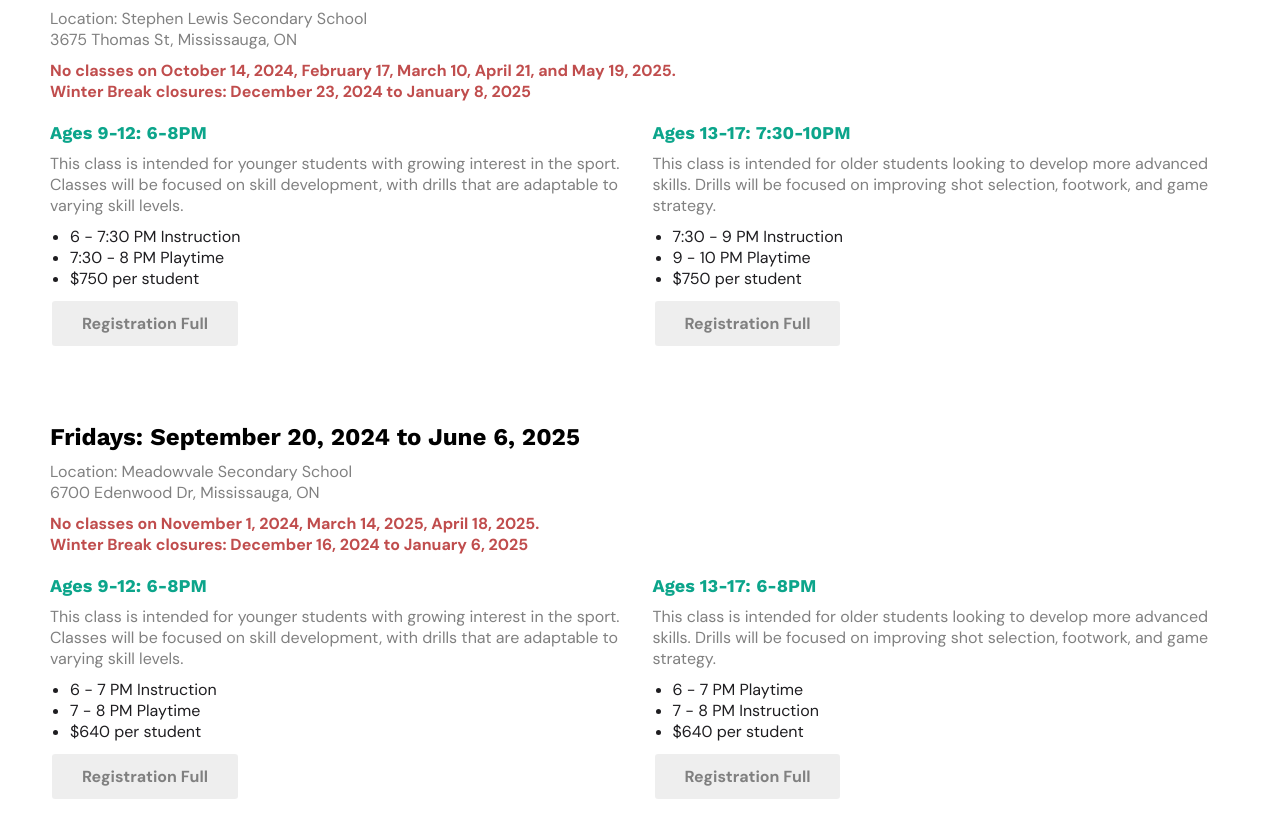
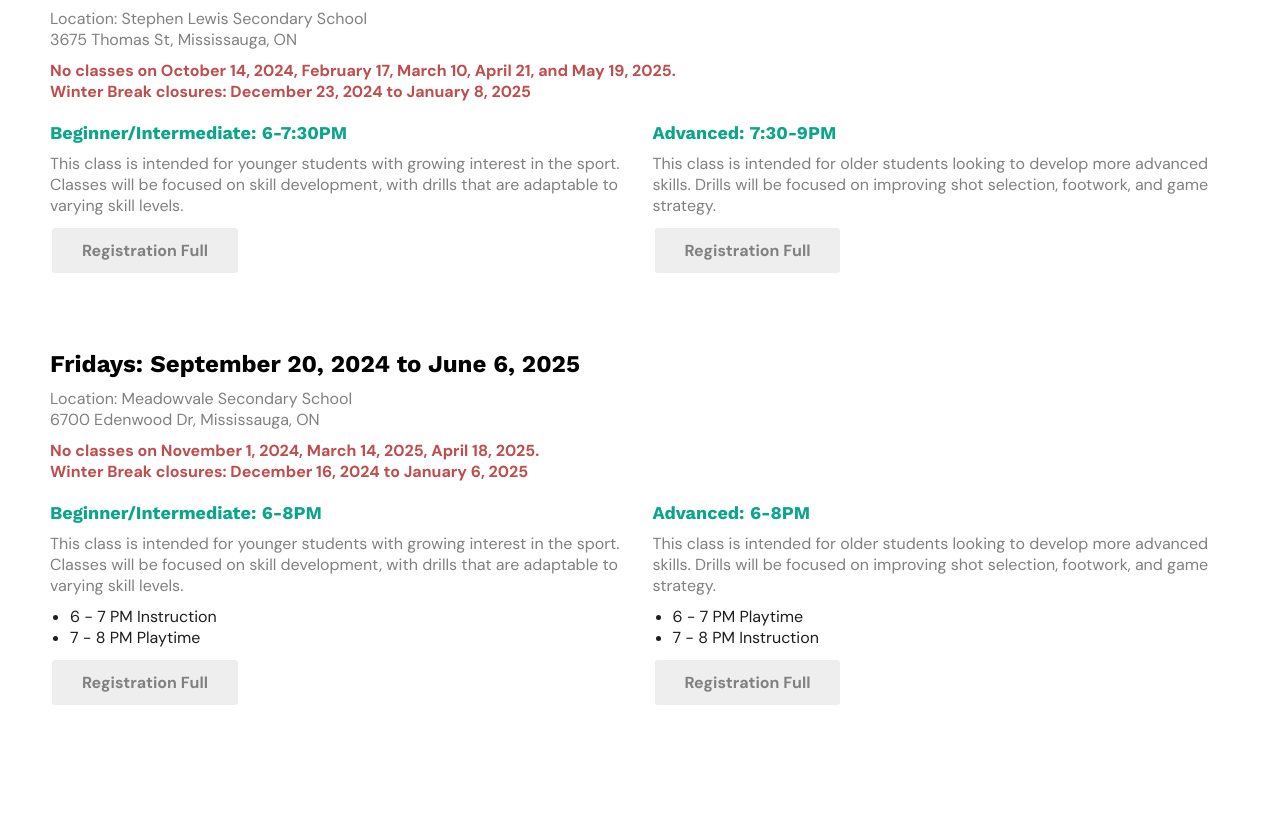
Before and after one commit to shuttlecodes/mai-junior-website, a React (Create React App) app: page /programs in a window 1280 px wide. Shown: the part 1067-1893 px from the top of the page. After the commit the page ends 1799 px from the top, so only its background shows below. Built offline with nearby package versions, Linux system fonts and the light colour scheme.

Commit message:
update program details

```diff
--- a/src/components/AboutPage.js
+++ b/src/components/AboutPage.js
@@ -15,7 +15,7 @@
         <div>
           <h2>Mission</h2>
           <p>
-            Founded in 2020, MAI Junior Badminton Club is dedicated to providing accessible and affordable badminton classes for youth in our community.
+            Founded in 2020 by a local student, MAI Junior Badminton Club is dedicated to providing accessible and affordable badminton classes for youth in our community.
           </p>
           <p>
             <strong>Our Vision:</strong> At MAI Junior, we strive to make a positive impact in our community.
--- a/src/components/HomePage.js
+++ b/src/components/HomePage.js
@@ -46,22 +46,22 @@
         <p>Click on each program card to view more details. <strong>Please note that our classes for the 2024-25 school year are currently full.</strong></p>
         <div className={styles.programCards}>
           <Link to="/programs" className={styles.programCard}>
-            <h3>Monday: Ages 9-12</h3>
-            <p>Monday 6-8PM</p>
+            <h3>Monday: Beginnner/Intermediate</h3>
+            <p>Monday 6-7:30PM</p>
             <p>Stephen Lewis S.S.</p>
           </Link>
           <Link to="/programs" className={styles.programCard}>
-            <h3>Monday: Ages 13-17</h3>
-            <p>Monday 7:30-10PM</p>
+            <h3>Monday: Advanced</h3>
+            <p>Monday 7:30-9PM</p>
             <p>Stephen Lewis S.S.</p>
           </Link>
           <Link to="/programs" className={styles.programCard}>
-            <h3>Friday: Ages 9-12</h3>
+            <h3>Friday: Beginnner/Intermediate</h3>
             <p>Friday 6-8PM</p>
             <p>Meadowvale S.S.</p>
           </Link>
           <Link to="/programs" className={styles.programCard}>
-            <h3>Friday: Ages 13-17</h3>
+            <h3>Friday: Advanced</h3>
             <p>Friday 6-8PM</p>
             <p>Meadowvale S.S.</p>
           </Link>
--- a/src/components/ProgramsPage.js
+++ b/src/components/ProgramsPage.js
@@ -28,24 +28,22 @@
 
           <div className={styles.programOptions}>
             <div>
-              <h3>Ages 9-12: 6-8PM</h3>
+              <h3>Beginner/Intermediate: 6-7:30PM</h3>
               <p>This class is intended for younger students with growing interest in the sport. Classes will be focused on skill development, with drills that are adaptable to varying skill levels.</p>
-              <ul>
+              {/* <ul>
                 <li>6 - 7:30 PM Instruction</li>
                 <li>7:30 - 8 PM Playtime</li>
-                <li>$750 per student</li>
-              </ul>
+              </ul> */}
               <button className={styles.registerButton}>Registration Full</button>
             </div>
 
             <div>
-              <h3>Ages 13-17: 7:30-10PM</h3>
+              <h3>Advanced: 7:30-9PM</h3>
               <p>This class is intended for older students looking to develop more advanced skills. Drills will be focused on improving shot selection, footwork, and game strategy.</p>
-              <ul>
+              {/* <ul>
                 <li>7:30 - 9 PM Instruction</li>
                 <li>9 - 10 PM Playtime</li>
-                <li>$750 per student</li>
-              </ul>
+              </ul> */}
               <button className={styles.registerButton}>Registration Full</button>
             </div>
           </div>
@@ -63,23 +61,21 @@
 
           <div className={styles.programOptions}>
             <div>
-              <h3>Ages 9-12: 6-8PM</h3>
+              <h3>Beginner/Intermediate: 6-8PM</h3>
               <p>This class is intended for younger students with growing interest in the sport. Classes will be focused on skill development, with drills that are adaptable to varying skill levels.</p>
               <ul>
                 <li>6 - 7 PM Instruction</li>
                 <li>7 - 8 PM Playtime</li>
-                <li>$640 per student</li>
               </ul>
               <button className={styles.registerButton}>Registration Full</button>
             </div>
 
             <div>
-              <h3>Ages 13-17: 6-8PM</h3>
+              <h3>Advanced: 6-8PM</h3>
               <p>This class is intended for older students looking to develop more advanced skills. Drills will be focused on improving shot selection, footwork, and game strategy.</p>
               <ul>
                 <li>6 - 7 PM Playtime</li>
                 <li>7 - 8 PM Instruction</li>
-                <li>$640 per student</li>
               </ul>
               <button className={styles.registerButton}>Registration Full</button>
             </div>
```
